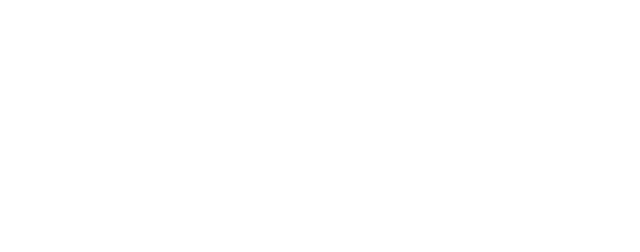
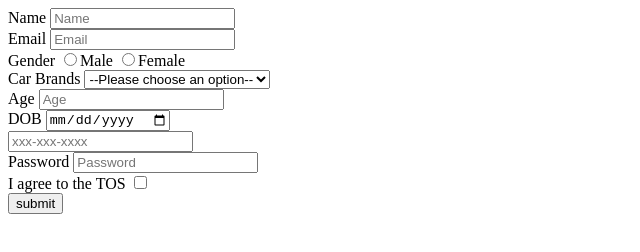
Before and after one commit to acciojob/signup-form-car-IAmShubhamSahay, a website: page main.html in a window 1280 px wide. Shown: the whole page, without its empty margins (0-640 px from the left). Drawn offline with Linux system fonts and the light colour scheme.

Commit message:
created a submission

```diff
--- a/main.html
+++ b/main.html
@@ -8,6 +8,61 @@
 
 <body>
 	<!-- the entire body must be written by student -->
+	<form action="/submit" method="post">
+	  <div>
+	    <label for="name">Name</label>
+	    <input type="text" id="name" name="name" placeholder="Name">
+	  </div>
+	  <div>
+	    <label for="email" >Email</label>
+	    <input type="Email" id="email" name="email" placeholder="Email">
+	  </div>
+	  <div>
+	    <label for="Gender">Gender</label>
+	    <input type="radio" id="gender_m" name="Gender">Male
+	    <input type="radio" id="gender_f" name="Gender">Female
+
+	  </div>
+	  <div>
+	    <label for="cars">Car Brands</label>
+
+	    <select id="cars" name="cars" >
+	      <option value="" disabled selected>--Please choose an option--</option>
+	      <option value="maruti">Maruti</option>
+	      <option value="audi">Audi</option>
+	      <option value="bmw">BMW</option>
+	    </select>
+
+	  </div>
+
+	  <div>
+	    <label for="age">Age</label>
+	    <input type="number" id="age" name="age" placeholder="Age">
+	  </div>
+
+	  <div>
+	    <label for="dob">DOB</label>
+	    <input type="date" id="dob" name="dob">
+	  </div>
+
+	  <div>
+	    <!--<label for="tel">Phone Number</label>-->
+	    <input type="Tel" id="tel" name="tel" placeholder="xxx-xxx-xxxx">
+
+	  </div>
+
+	  <div>
+	    <label for="password">Password</label>
+	    <input type="password" id="password" placeholder="Password">
+	  </div>
+
+	  <div>
+	    <label for="tos">I agree to the TOS</label>
+	    <input type="checkbox" id="tos" >
+	  </div>
+	  <button type="submit">submit</button>
+
+	</form>
     <script type="text/javascript" src="./script.js">
 </script>
 
```
